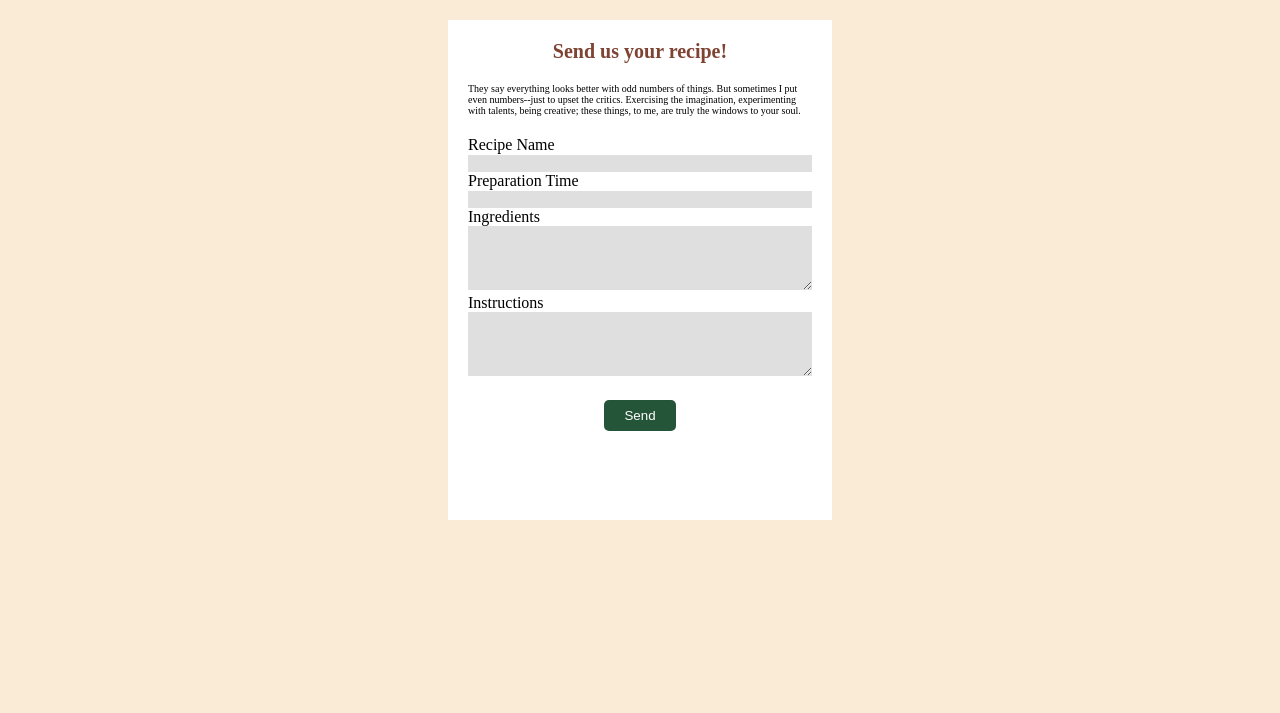
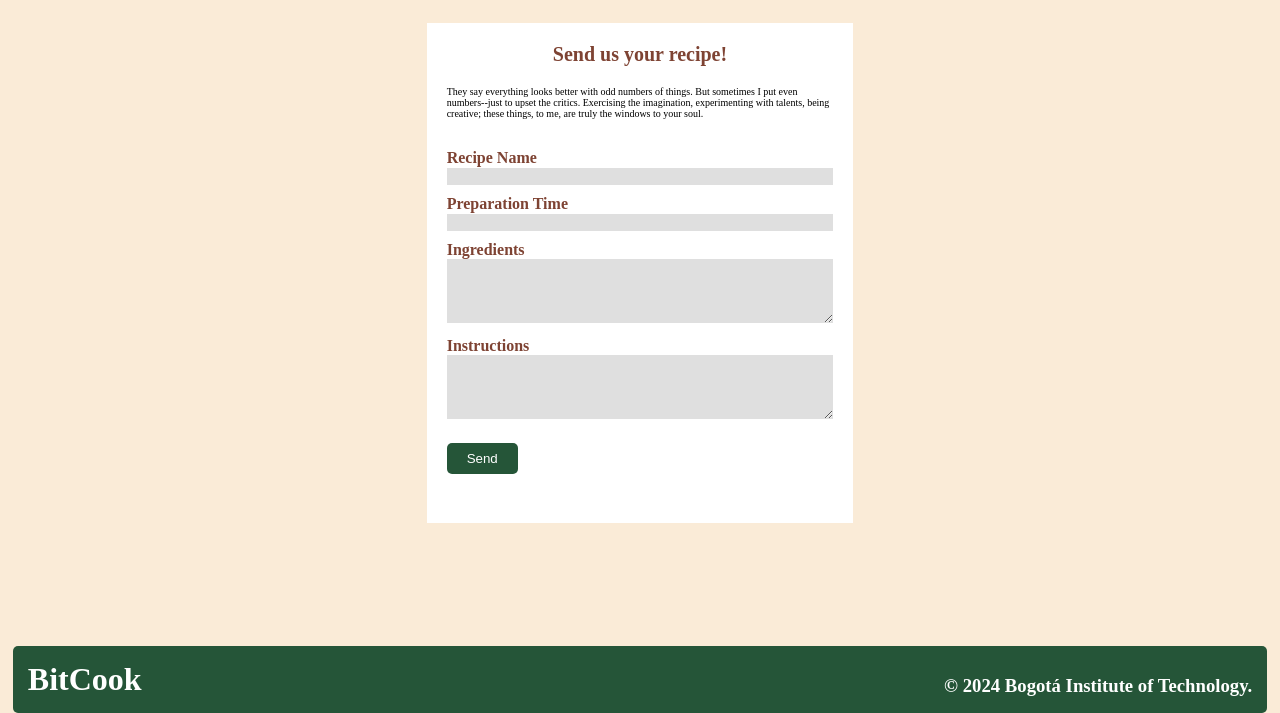
Before and after one commit to Maethor300/proyecto-BIT1, a plain HTML site: page paginado/formulario/formulario.html in a window 1280 px wide. Shown: the part 87-800 px from the top of the page. Drawn offline with Linux system fonts and the light colour scheme.

Commit message:
Terminar el formulario

```diff
--- a/paginado/formulario/formulario.css
+++ b/paginado/formulario/formulario.css
@@ -4,6 +4,27 @@
 }
 body{
     background-color: antiquewhite;
+}
+.container{
+    height: 100vh;
+    display: grid;
+    grid-template-rows: 110px 1fr    ;
+    grid-template-columns: 1fr 1fr 1fr   ;
+}
+header{
+
+    grid-area: 1/1/2/7;
+
+}
+main{
+
+
+    grid-area: 3/2/2/2;
+
+}
+footer{
+    display: grid;
+    grid-area: 4/4/5/1;
 }
 .div-data{
     width: 98%;
@@ -37,34 +58,37 @@ body{
     border-radius: 50px;
 
 }
-.container{
-    width: 30%;
-    margin: 0 auto;
+.container-formulario{
+
     background-color: white;
     height: 500px;
-    margin-top: 20px;
     padding: 20px;
 }
-.container h2{
+.container-formulario h2{
     text-align: center;
     margin-bottom: 20px;
     font-size: 20px;
     color: #7E4333;
 }
-.container p{
+.container-formulario p{
 
     margin-bottom: 20px;
     font-size: 10px;
+}
+.form-group{
+    padding-top: 10px;
 }
 .form-group input,.form-group textarea{
     width: 100%;
     background-color: #DFDFDF;
     border: none;
+
 }
-.form-group label {
-    padding-top: 20px;
+.form-group label{
+    font-weight: bold;
+    color: #7E4333;
 }
-.container button{
+.container-formulario button{
     background-color: #255538;
     border: none;
     color: white;
@@ -72,8 +96,20 @@ body{
      padding: 8px 20px 8px 20px;
 
 }
-.container .button-div{
-  display: flex;
-  justify-content: center;
+.container-formulario .button-div{
+
   padding-top: 20px;
 }
+.div-data .div-info-footer{
+    color: white;
+    padding-top: 14px;
+}
+@media screen and (max-width:745px) {
+
+    .container{
+
+
+        grid-template-rows: 110px 1fr  ;
+        grid-template-columns: 1fr ;
+    }
+}
--- a/paginado/formulario/formulario.html
+++ b/paginado/formulario/formulario.html
@@ -8,6 +8,7 @@
     <script src="https://kit.fontawesome.com/a2bec0d2c7.js" crossorigin="anonymous"></script>
 </head>
 <body>
+    <div class="container">
      <header> <div class="div-data">
         <h1 class="title">BitCook</h1>
         <div class="div-info">
@@ -16,7 +17,7 @@
         </div>
     </div></header>
      <main>
-            <div class="container">
+            <div class="container-formulario">
                 <h2>Send us your recipe!</h2>
                 <p>They say everything looks better with odd numbers of things. But sometimes I put even numbers--just to upset the critics. Exercising the imagination, experimenting with talents, being creative; these things, to me, are truly the windows to your soul. </p>
                 <form action="#" method="POST">
@@ -41,6 +42,11 @@
                 </form>
         </div>
      </main>
-     <footer></footer>
+     <footer><div class="div-data">
+        <h1 class="title">BitCook</h1>
+        <div class="div-info-footer">
+            <h3>© 2024 Bogotá Institute of Technology.</h3>
+        </div></footer>
+    </div>
 </body>
 </html>
--- a/paginado/pagina1/style1.css
+++ b/paginado/pagina1/style1.css
@@ -5,7 +5,7 @@
 #div-container{
     height: 100vh;
     display: grid;
-    grid-template-rows: 110px 1fr 1fpx 100px ;
+    grid-template-rows: 110px 1fr 1px 100px ;
     grid-template-columns: 1fr 1fr 1fr 1fr 1fr 1fr ;
 }
 body{
```
